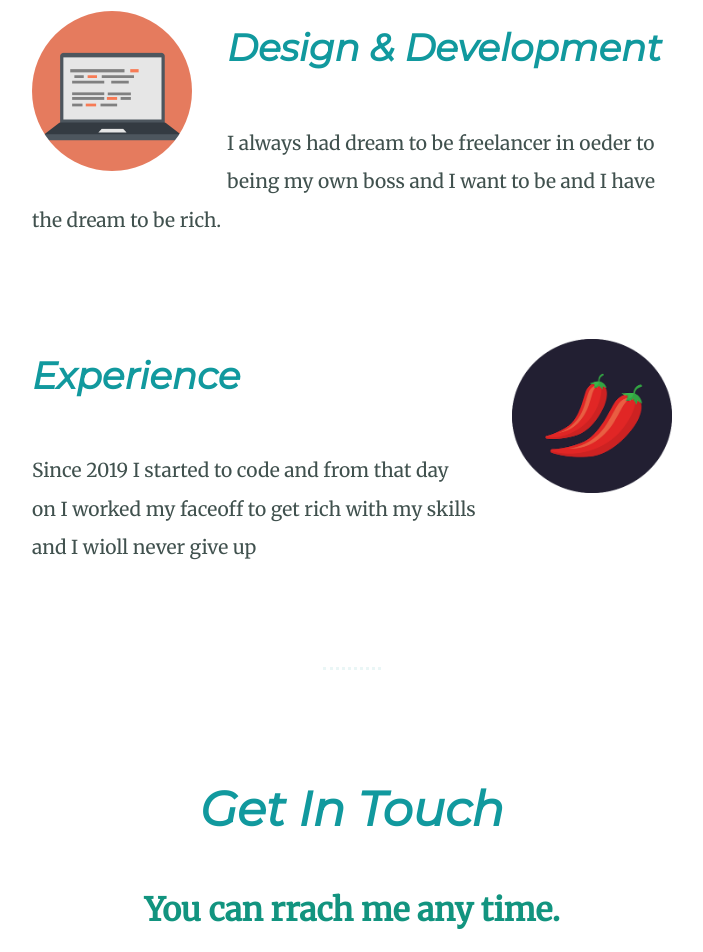
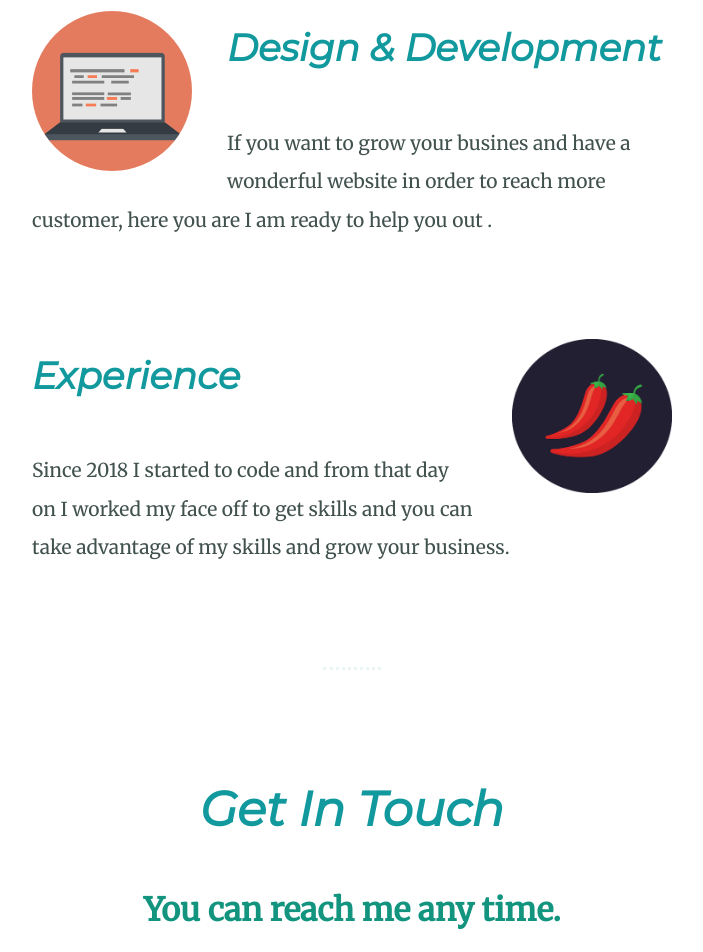
Before and after one commit to maidmilas/profile, a plain HTML site: page index.html in a window 1280 px wide. Shown: the part 1600-2552 px from the top of the page, without its empty margins (288-991 px from the left). Drawn offline with Linux system fonts and the light colour scheme.

Commit message:
Update index.html

```diff
--- a/index.html
+++ b/index.html
@@ -28,13 +28,13 @@
         <div class="skill-row">
           <img class="ani-1" src="images/computer.png" alt="alireza-photo">
           <h3>Design & Development</h3>
-          <p>I always had dream to be freelancer in oeder to being my own boss and  I want to be and I have the dream to be rich.</p>
+          <p>If you want to grow your busines and have a wonderful website in order to reach more customer, here you are I am ready to help you out .</p>
         </div>
 
         <div class="skill-row">
           <img class="ani-pc" src="images/chillies.png" alt="Milad-Photo">
           <h3>Experience</h3>
-          <p>Since 2019 I started to code and from that day on I worked my faceoff to get rich with my skills and I wioll never give up</p>
+          <p>Since 2018 I started to code and from that day on I worked my face off to get skills and you can take advantage of my skills and grow your business. </p>
         </div>
 
       </div>
@@ -42,7 +42,7 @@
       <hr>
       <div class="contact-me">
         <h2>Get In Touch</h2>
-        <h4>You can rrach me any time.</h4>
+        <h4>You can reach me any time.</h4>
         <p class="contact-footer">If you have a project that you want to get started, think you need my help with something or just fancy saying hey, then get in touch.</p>
       <button class="btn btn-primary" type="submit">Button</button>
       </div>
```
